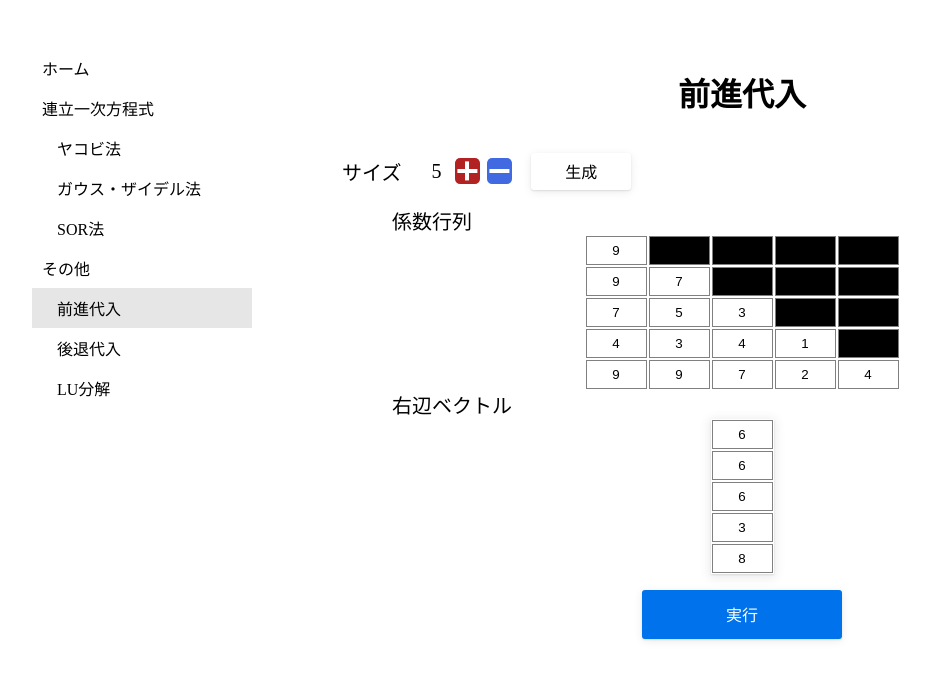
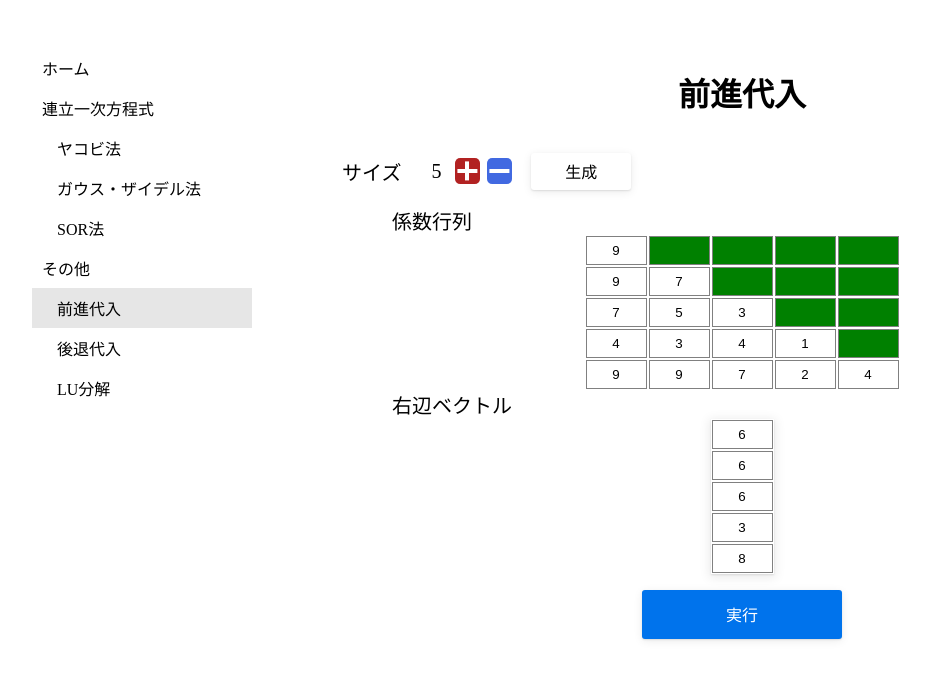
Before and after one commit to tarao1006/numerical-calculation, a React app: page /other/forward_substitution in a window 1280 px wide. Shown: the top 680 px of the page, without its empty margins (8-938 px from the left). Built offline with nearby package versions, Linux system fonts and the light colour scheme.

Commit message:
Change background color to check heroku

```diff
--- a/frontend/src/components/matrix/cell.jsx
+++ b/frontend/src/components/matrix/cell.jsx
@@ -51,6 +51,6 @@ const FixedInput = styled.div`
   overflow-x: hidden;
 
   ${props => props.black && css`
-    background: black;
+    background: green;
   `}
 `
```
